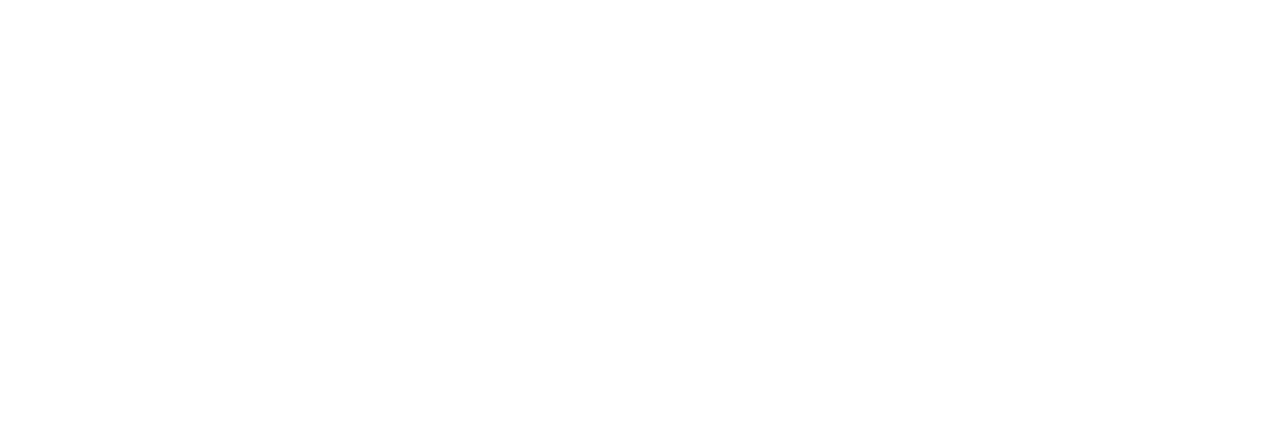
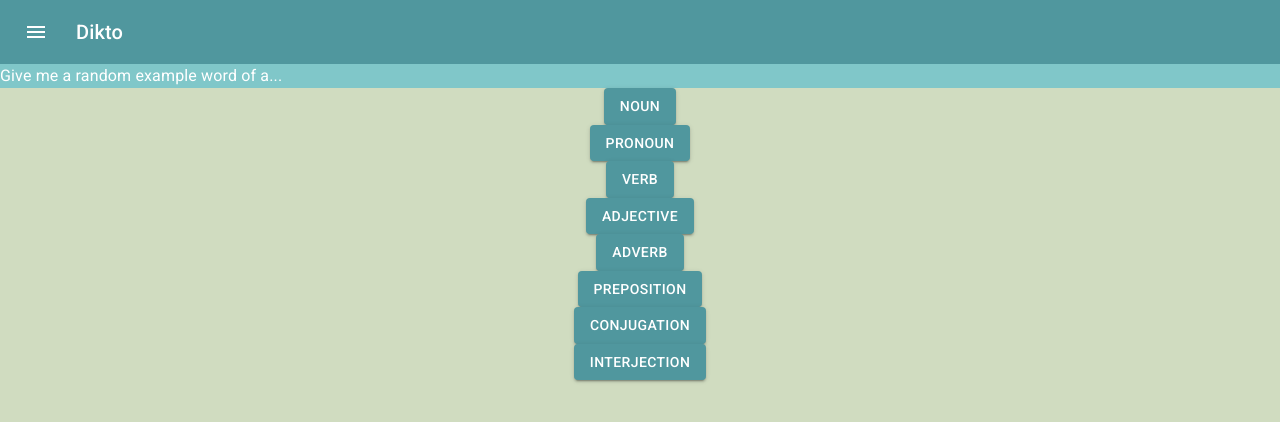
Before and after one commit to strauss02/dikto-frontend, a React (Create React App) app: page /pos in a window 1280 px wide. Before the commit this address had no page. Shown: the top 422 px of the page. Built offline with nearby package versions, Linux system fonts and the light colour scheme.

Commit message:
copy from monolith

```diff
--- a/package.json
+++ b/package.json
@@ -5,12 +5,16 @@
   "dependencies": {
     "@emotion/react": "^11.7.1",
     "@emotion/styled": "^11.6.0",
+    "@fontsource/roboto": "^4.5.1",
+    "@mui/icons-material": "^5.3.0",
     "@mui/material": "^5.3.0",
+    "@reduxjs/toolkit": "^1.7.1",
     "@testing-library/jest-dom": "^5.16.1",
     "@testing-library/react": "^12.1.2",
     "@testing-library/user-event": "^13.5.0",
     "react": "^17.0.2",
     "react-dom": "^17.0.2",
+    "react-router-dom": "^6.2.1",
     "react-scripts": "5.0.0",
     "web-vitals": "^2.1.4"
   },
--- a/src/App.css
+++ b/src/App.css
@@ -1,38 +1,6 @@
-.App {
-  text-align: center;
+body {
+  margin: 0;
+  padding: 0;
+  box-sizing: border-box;
+  background-color: #d0dcc0;
 }
-
-.App-logo {
-  height: 40vmin;
-  pointer-events: none;
-}
-
-@media (prefers-reduced-motion: no-preference) {
-  .App-logo {
-    animation: App-logo-spin infinite 20s linear;
-  }
-}
-
-.App-header {
-  background-color: #282c34;
-  min-height: 100vh;
-  display: flex;
-  flex-direction: column;
-  align-items: center;
-  justify-content: center;
-  font-size: calc(10px + 2vmin);
-  color: white;
-}
-
-.App-link {
-  color: #61dafb;
-}
-
-@keyframes App-logo-spin {
-  from {
-    transform: rotate(0deg);
-  }
-  to {
-    transform: rotate(360deg);
-  }
-}
--- a/src/App.js
+++ b/src/App.js
@@ -1,18 +1,54 @@
 import './App.css'
-import { render } from 'react-dom'
-import { BrowserRouter as Router, Routes, Route } from 'react-router-dom'
+import { Routes, Route, Link } from 'react-router-dom'
 import '@fontsource/roboto/300.css'
 import '@fontsource/roboto/400.css'
 import '@fontsource/roboto/500.css'
 import '@fontsource/roboto/700.css'
+import WordView from './Components/WordView'
+import HomeView from './Components/HomeView'
+import SingleWordView from './Components/SingleWordView'
+import Appbar from './Components/Appbar'
+import { red } from '@mui/material/colors'
+import { ThemeProvider, createTheme } from '@mui/material/styles'
+import PosView from './Components/PosView'
+
+const theme = createTheme({
+  palette: {
+    type: 'light',
+    primary: {
+      main: '#50979e',
+      dark: 'rgba(113,140,142,0.35)',
+      contrastText: '#ffffff',
+    },
+    secondary: {
+      main: '#fbc02d',
+    },
+    text: {
+      primary: '#ffffff',
+      secondary: 'rgba(255,255,255,0.68)',
+    },
+    background: {
+      default: '#d0dcc0',
+      paper: '#80c7c9',
+    },
+    divider: 'rgba(255,255,255,0.12)',
+  },
+})
 
 function App() {
   return (
-    <Router>
-      <Routes>
-        <Route path="/" />
-      </Routes>
-    </Router>
+    <ThemeProvider theme={theme}>
+      <div>
+        <Appbar />
+        <Routes>
+          <Route path="/" element={<HomeView />} />
+          <Route path="/:word" element={<WordView />} />
+          <Route path="/:word/:pos" element={<SingleWordView />} />
+          <Route path="/pos/:part" element={<WordView />} />
+          <Route path="/pos" element={<PosView />} />
+        </Routes>
+      </div>
+    </ThemeProvider>
   )
 }
 
--- /dev/null
+++ b/src/Components/Appbar.jsx
@@ -0,0 +1,34 @@
+import AppBar from '@mui/material/AppBar'
+import Box from '@mui/material/Box'
+import Toolbar from '@mui/material/Toolbar'
+import Typography from '@mui/material/Typography'
+import Button from '@mui/material/Button'
+import IconButton from '@mui/material/IconButton'
+import MenuIcon from '@mui/icons-material/Menu'
+
+import React from 'react'
+
+function Appbar() {
+  return (
+    <Box sx={{ flexGrow: 1 }}>
+      <AppBar position="static">
+        <Toolbar>
+          <IconButton
+            size="large"
+            edge="start"
+            color="inherit"
+            aria-label="menu"
+            sx={{ mr: 2 }}
+          >
+            <MenuIcon />
+          </IconButton>
+          <Typography variant="h6" component="div" sx={{ flexGrow: 1 }}>
+            Dikto
+          </Typography>
+        </Toolbar>
+      </AppBar>
+    </Box>
+  )
+}
+
+export default Appbar
--- /dev/null
+++ b/src/Components/HomeView.jsx
@@ -0,0 +1,42 @@
+import React from 'react'
+import { Typography, Input, Button } from '@mui/material'
+import { useState } from 'react'
+import { Routes, Route, Link } from 'react-router-dom'
+import { Box } from '@mui/system'
+function HomeView() {
+  const [inputValue, setInputValue] = useState('')
+  return (
+    <Box
+      sx={{
+        display: 'flex',
+        flexDirection: 'column',
+        alignItems: 'center',
+      }}
+    >
+      <Typography sx={{ color: 'white' }} variant="h2">
+        {' '}
+        Dikto{' '}
+      </Typography>
+      <Typography sx={{ color: 'white' }}>
+        Vocabulary is a click away
+      </Typography>
+      <Input
+        sx={{ mt: 3 }}
+        placeholder="Enter a word here"
+        onChange={(e) => setInputValue(e.target.value)}
+      ></Input>
+      <Link to={`/${inputValue}`}>
+        <Button sx={{ mt: 3 }} variant="contained">
+          Go to word
+        </Button>
+      </Link>
+      <Link to={`/pos`}>
+        <Button sx={{ mt: 3 }} variant="outlined">
+          Parts of Speech
+        </Button>
+      </Link>
+    </Box>
+  )
+}
+
+export default HomeView
--- /dev/null
+++ b/src/Components/PosView.jsx
@@ -0,0 +1,45 @@
+import React from 'react'
+import { Routes, Route, Link } from 'react-router-dom'
+
+import { Button, Typography } from '@mui/material'
+import { Box } from '@mui/system'
+
+const posByNum = {
+  1: 'noun',
+  2: 'pronoun',
+  3: 'verb',
+  4: 'adjective',
+  5: 'adverb',
+  6: 'preposition',
+  7: 'conjugation',
+  8: 'interjection',
+}
+
+function PosView() {
+  return (
+    <div>
+      <Typography sx={{ color: 'white', bgcolor: '#80c7c9' }} variant="body1">
+        {' '}
+        Give me a random example word of a...
+      </Typography>
+      <Box
+        sx={{
+          display: 'flex',
+          flexDirection: 'column',
+          alignItems: 'center',
+          justifyContent: 'space-around',
+        }}
+      >
+        {Object.entries(posByNum).map((entry) => {
+          return (
+            <Link to={`/pos/${entry[0]}`}>
+              <Button variant="contained">{entry[1]}</Button>
+            </Link>
+          )
+        })}
+      </Box>
+    </div>
+  )
+}
+
+export default PosView
--- /dev/null
+++ b/src/Components/SingleWordView.jsx
@@ -0,0 +1,29 @@
+import { Typography } from '@mui/material'
+import React from 'react'
+import { useState } from 'react'
+import { useEffect } from 'react'
+import { useNavigate, useParams } from 'react-router-dom'
+import { API_URL } from '../Utils/config'
+import { fetchSpecificWordData, fetchWordData } from '../Utils/utils'
+import WordCard from './WordCard'
+function SingleWordView(props) {
+  let { word, pos } = useParams()
+  const [wordEntry, setWordEntry] = useState({})
+
+  useEffect(() => {
+    async function getEntry() {
+      const entry = await fetchSpecificWordData(word, pos)
+      setWordEntry(entry.Item)
+    }
+    getEntry()
+    console.log(wordEntry)
+  }, [])
+
+  return wordEntry.Word ? (
+    <WordCard entry={wordEntry} />
+  ) : (
+    <Typography>Sorry, we couldn't find that word :(</Typography>
+  )
+}
+
+export default SingleWordView
--- /dev/null
+++ b/src/Components/WordCard.jsx
@@ -0,0 +1,33 @@
+import Box from '@mui/material/Box'
+import Card from '@mui/material/Card'
+import CardActions from '@mui/material/CardActions'
+import CardContent from '@mui/material/CardContent'
+import Button from '@mui/material/Button'
+import Typography from '@mui/material/Typography'
+
+import React from 'react'
+// full word object passed as entry
+function WordCard({ entry }) {
+  return (
+    <Card sx={{ minWidth: 275, m: 2 }}>
+      <CardContent>
+        <Typography variant="h5" component="div">
+          {entry.Word}
+        </Typography>
+        <Typography sx={{ mb: 1.5 }} color="text.secondary">
+          {entry.Pos}
+        </Typography>
+        <Typography variant="body2">
+          {entry.Definitions}
+          <br />
+        </Typography>
+      </CardContent>
+      <CardActions>
+        {/*  button for future use */}
+        <Button size="small"></Button>
+      </CardActions>
+    </Card>
+  )
+}
+
+export default WordCard
--- /dev/null
+++ b/src/Components/WordView.jsx
@@ -0,0 +1,43 @@
+import { Typography } from '@mui/material'
+import React from 'react'
+import { useState } from 'react'
+import { useEffect } from 'react'
+import { Navigate, useNavigate, useParams } from 'react-router-dom'
+import { API_URL } from '../Utils/config'
+import { fetchRandomWord, fetchWordData } from '../Utils/utils'
+import WordCard from './WordCard'
+function WordView(props) {
+  const params = useParams()
+
+  const [wordEntries, setWordEntries] = useState([])
+
+  useEffect(() => {
+    async function getEntries() {
+      console.log(params)
+
+      if (params.word) {
+        let word = params.word
+        const entries = await fetchWordData(word)
+        setWordEntries(entries)
+      } else {
+        const entries = await fetchRandomWord(2)
+        setWordEntries([entries])
+      }
+    }
+    getEntries()
+  }, [])
+
+  console.log(wordEntries)
+
+  return wordEntries.length !== 1 ? (
+    <div>
+      {wordEntries.map((entry) => {
+        return <WordCard entry={entry} />
+      })}
+    </div>
+  ) : (
+    <Navigate to={`/${wordEntries[0].Word}/${wordEntries[0].Pos} `} />
+  )
+}
+
+export default WordView
--- /dev/null
+++ b/src/Utils/config.js
@@ -0,0 +1,2 @@
+export const API_URL =
+  'https://0pv5ubqq5l.execute-api.eu-west-1.amazonaws.com/dev'
--- /dev/null
+++ b/src/Utils/utils.js
@@ -0,0 +1,18 @@
+import { API_URL } from './config'
+
+export async function fetchWordData(word) {
+  const answer = await fetch(`${API_URL}/word/${word}`)
+  return answer.json()
+}
+
+export async function fetchSpecificWordData(word, pos) {
+  const answer = await fetch(`${API_URL}/word/${word}/${pos}`)
+  return answer.json().Item
+}
+
+export async function fetchRandomWord(pos) {
+  const answer = await fetch(`${API_URL}/pos/${pos}`)
+  const response = await answer.json()
+  console.log(response)
+  return response
+}
--- a/src/index.js
+++ b/src/index.js
@@ -1,10 +1,13 @@
 import React from 'react'
 import ReactDOM from 'react-dom'
+import { BrowserRouter } from 'react-router-dom'
 import App from './App'
 
 ReactDOM.render(
   <React.StrictMode>
-    <App />
+    <BrowserRouter>
+      <App />
+    </BrowserRouter>
   </React.StrictMode>,
   document.getElementById('root')
 )
```
Also changed, not shown: 1 other file (tests, documents, lock files or other folders).
